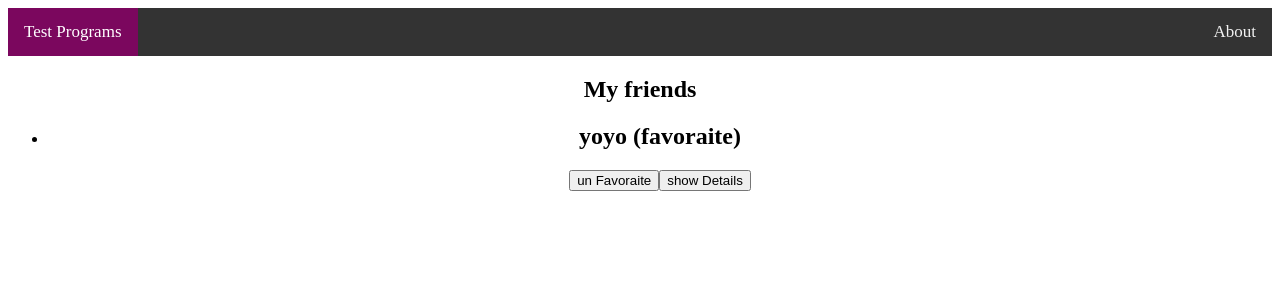
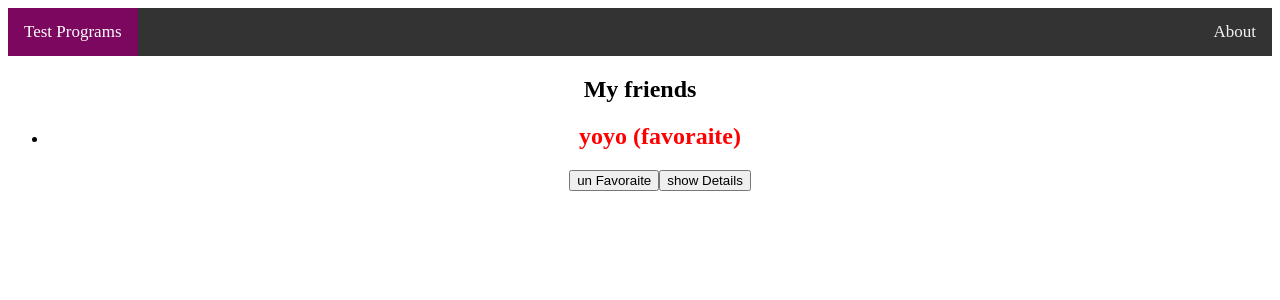
Before and after one commit to yuosif1286/VueCourse, a Vue app: page / in a window 1280 px wide. Shown: the top 300 px of the page. Built offline with nearby package versions, Linux system fonts and the light colour scheme; the HTML template or start-up script is replaced by a standard one.

Commit message:
completed

```diff
--- a/src/components/FriendContact.vue
+++ b/src/components/FriendContact.vue
@@ -1,10 +1,10 @@
 <template>
     <li>
-        <h2>{{name}} {{ friendIsFavoraite === '1'? '(favoraite)':''}}</h2>
+        <h2 :class="{favoriate : friendIsFavoraite === '1'}">{{name}} <strong>{{ friendIsFavoraite === '1'? '(favoraite)':''}}</strong></h2>
         <button @click="toggleFavorite">{{(friendIsFavoraite === '1' ? 'un' : 'is')}} Favoraite</button>
         <button @click="toggleDetails">{{detailAreVisible ? 'hide' : 'show'}} Details</button>
         <ul v-if="detailAreVisible">
-            <li><strong>phone:</strong>{{phone }}</li>
+            <li :style="{ display: ['-webkit-box', '-ms-flexbox', 'flex'] }" ><strong>phone:</strong>{{phone }}</li>
             <li><strong>email:</strong>{{email }}</li>
         </ul>
     </li>
@@ -43,3 +43,8 @@ toggleFavorite(){
 
 })
 </script>
+<style scoped>
+.favoriate{
+  color: red;
+}
+</style>
```
